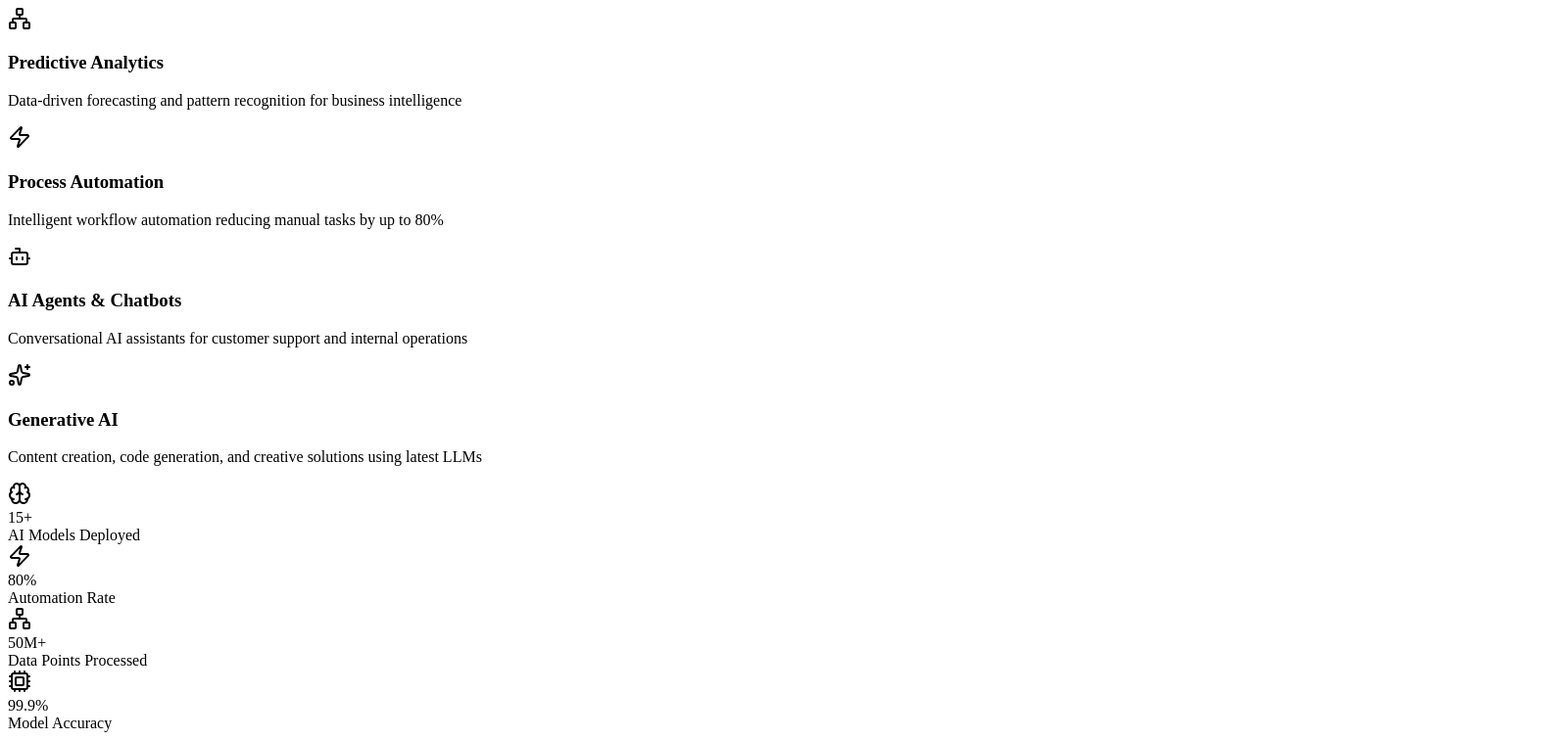
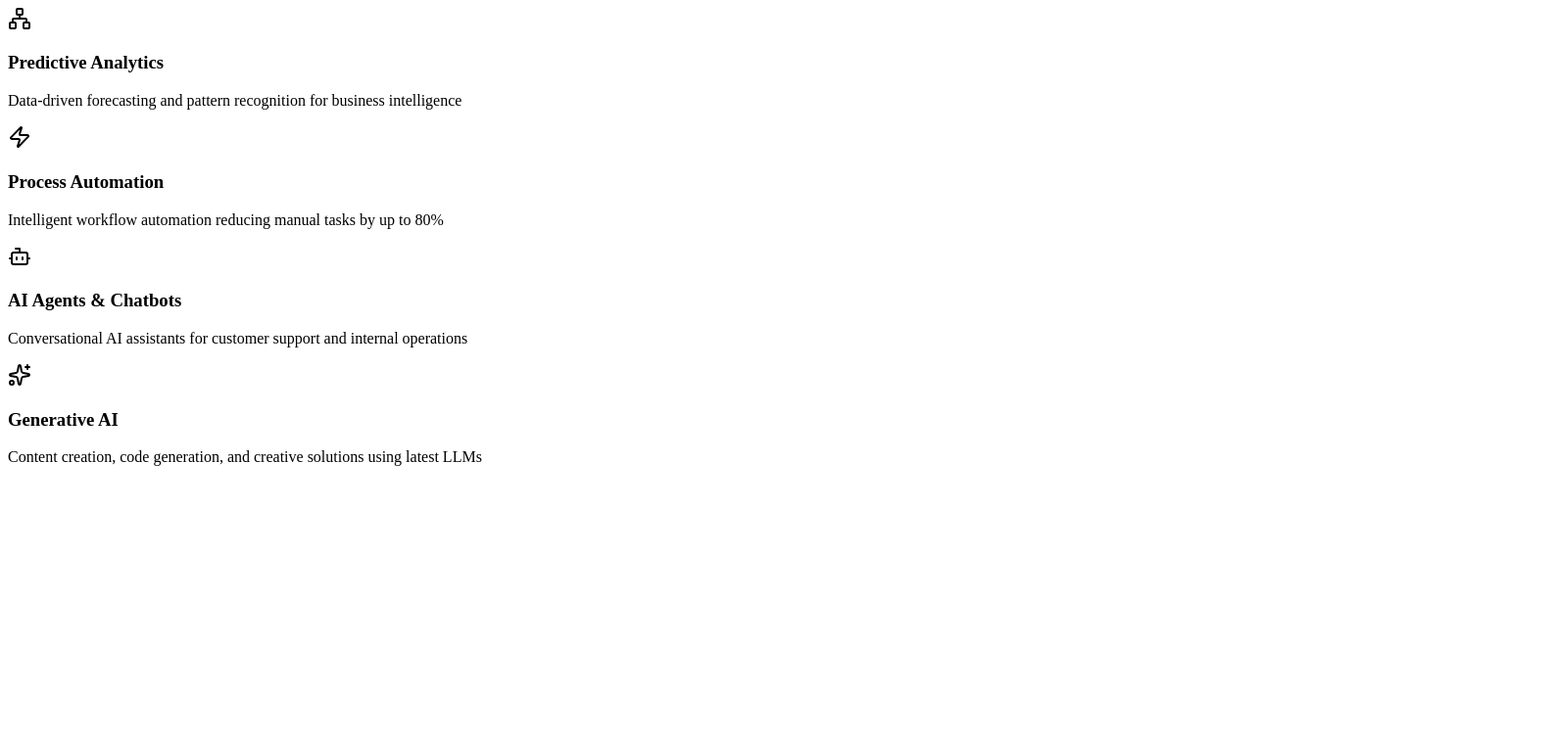
Before and after one commit to creator-cell/front-cloud-landing-page-main, a Next.js app: page /AIShowcase in a window 1280 px wide. Shown: the part 363-1119 px from the top of the page at 98% size, 1584 px wide, since content can reach past the window. After the commit the page ends 855 px from the top, so only its background shows below. Built offline with nearby package versions, Linux system fonts and the light colour scheme.

Commit message:
updated feedback

```diff
--- a/src/components/ProjectCard.tsx
+++ b/src/components/ProjectCard.tsx
@@ -84,7 +84,6 @@ export default function ProjectCard({
               animate={{ x: [0, 5, 0] }}
               transition={{ duration: 1.5, repeat: Infinity }}
             >
-              →
             </motion.span>
           </motion.div>
         </div>
--- a/src/pages/AIShowcase.tsx
+++ b/src/pages/AIShowcase.tsx
@@ -165,46 +165,7 @@ export default function AIShowcase() {
         </div>
 
         {/* AI Stats Section */}
-        <motion.div
-          initial={{ opacity: 0, y: 30 }}
-          animate={isInView ? { opacity: 1, y: 0 } : { opacity: 0, y: 30 }}
-          transition={{ duration: 0.8, delay: 0.4 }}
-          className="grid md:grid-cols-4 gap-6"
-        >
-          {[
-            { value: "15+", label: "AI Models Deployed", icon: Brain },
-            { value: "80%", label: "Automation Rate", icon: Zap },
-            { value: "50M+", label: "Data Points Processed", icon: Network },
-            { value: "99.9%", label: "Model Accuracy", icon: Cpu },
-          ].map((stat, index) => (
-            <motion.div
-              key={index}
-              initial={{ opacity: 0, scale: 0.8 }}
-              animate={
-                isInView ? { opacity: 1, scale: 1 } : { opacity: 0, scale: 0.8 }
-              }
-              transition={{ delay: 0.6 + index * 0.1 }}
-              whileHover={{ scale: 1.05 }}
-              className="bg-gradient-to-br from-[#00BFFF]/5 to-purple-500/5 rounded-2xl p-6 text-center border border-[#00BFFF]/20 relative overflow-hidden group"
-            >
-              <motion.div
-                className="absolute inset-0 bg-gradient-to-br from-[#00BFFF]/10 to-purple-500/10 opacity-0 group-hover:opacity-100 transition-opacity"
-                animate={{
-                  scale: [1, 1.2, 1],
-                }}
-                transition={{
-                  duration: 2,
-                  repeat: Infinity,
-                }}
-              />
-              <div className="relative">
-                <stat.icon className="w-8 h-8 text-[#00BFFF] mx-auto mb-3" />
-                <div className="text-gray-900 mb-1">{stat.value}</div>
-                <div className="text-gray-600">{stat.label}</div>
-              </div>
-            </motion.div>
-          ))}
-        </motion.div>
+
       </div>
     </section>
   );
```
Also changed, not shown: src/pages/Home.tsx (+5 -5 lines), src/pages/Projects.tsx (+4 -4 lines).
